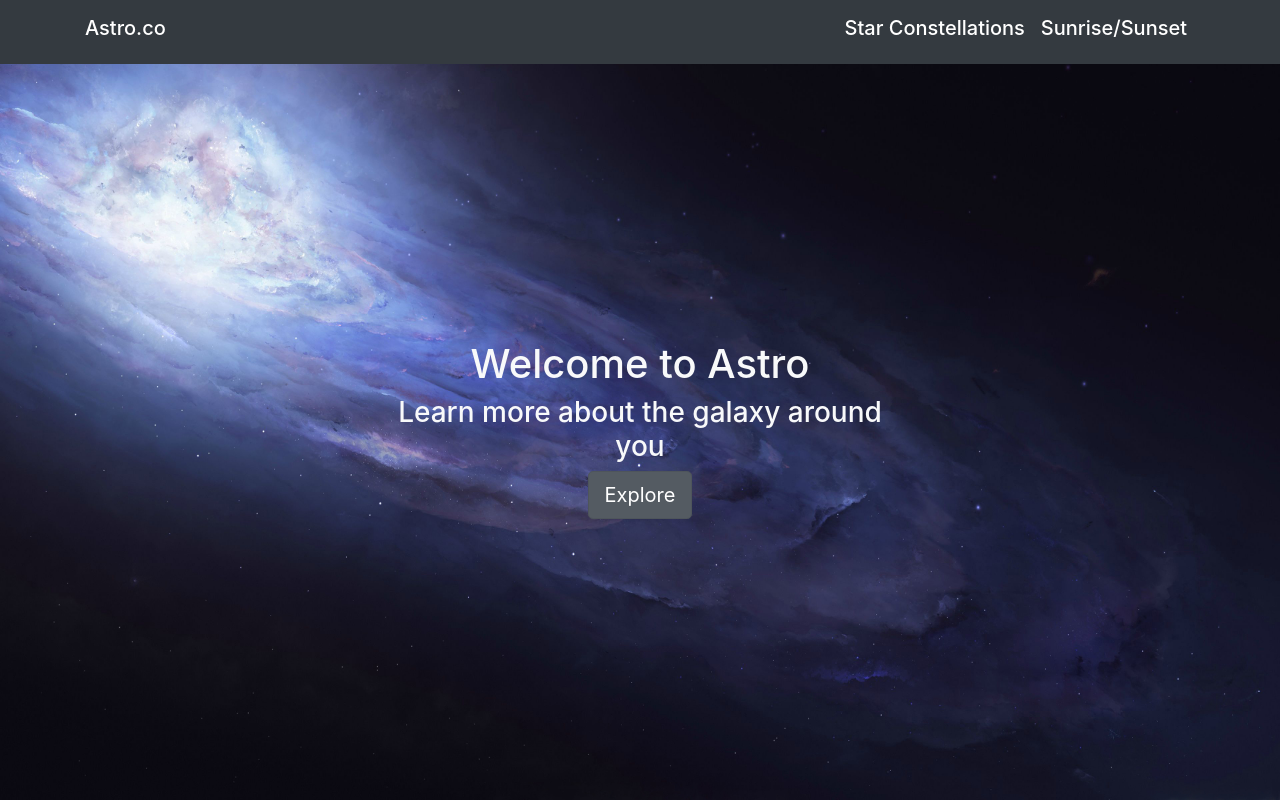
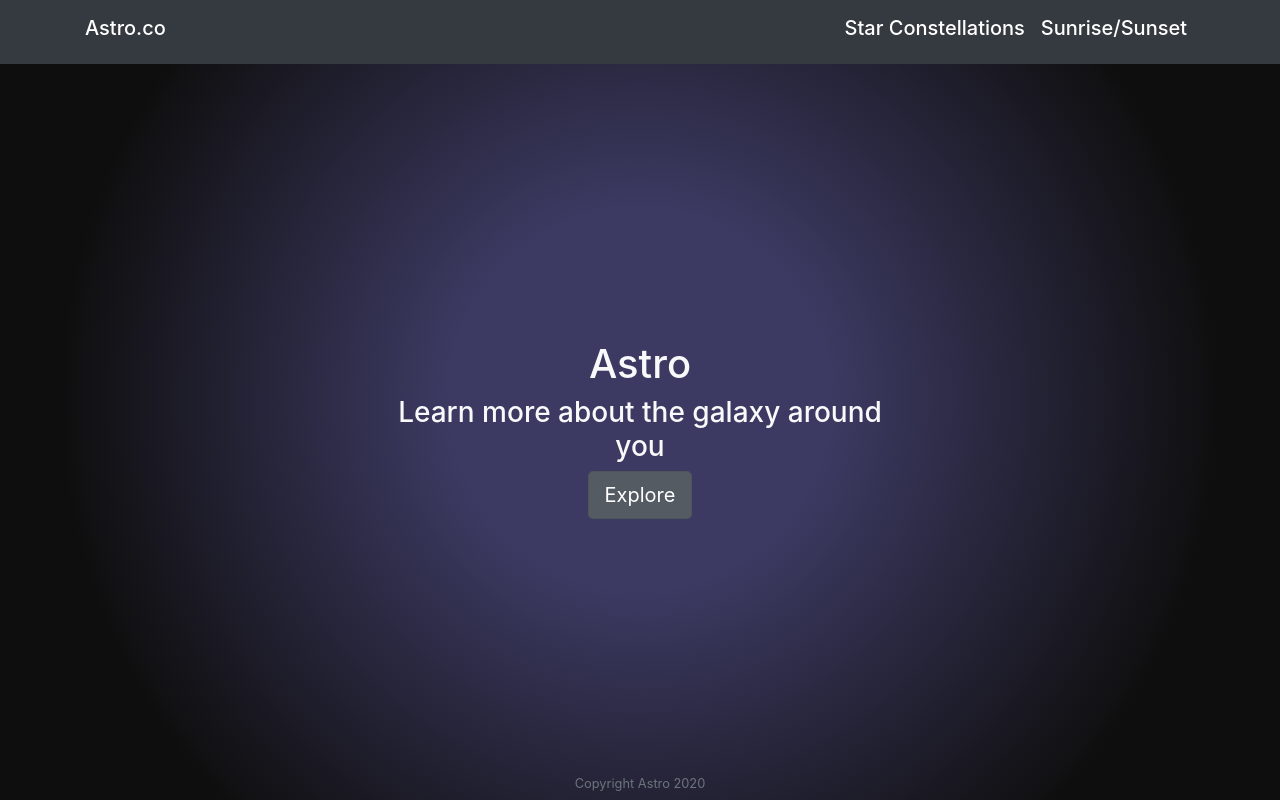
Before and after one commit to jon-infante/astroco, a Flask app: page / in a window 1280 px wide. Run offline with Flask 2, Linux system fonts and the light colour scheme; some libraries are stand-ins or nearby versions.

Commit message:
Changed CSS and added footer

```diff
--- a/app.py
+++ b/app.py
@@ -37,6 +37,8 @@ def sun():
     s = requests.get('https://api.ipgeolocation.io/astronomy', params=headers)
     sunrise = s.json()["sunrise"]
     sunset = s.json()["sunset"]
+    # sunrise = "N/A" Incase API servers go down again.
+    # sunset = "N/A"
     return render_template('sun.html', sunrise=sunrise, sunset=sunset, city=city)
 
 @app.route('/stars')
--- a/static/styles.css
+++ b/static/styles.css
@@ -1,17 +1,20 @@
-html,body {
-  height:100%;
+html {
+    position: relative;
+    min-height: 100vh;
 }
 
-.bg-img {
-    background-image:url("images/galaxy.jpg");
-    background-repeat: no-repeat;
-    background-size: 100% 100%;
-    height: 100%;
+body {
+  background: rgb(60,58,98);
+  background: radial-gradient(circle, rgba(60,58,98,1) 25%, rgba(15,14,14,1) 77%);
+  background-repeat: no-repeat;
+  background-size: cover;
+  margin-bottom: 60px;
 }
 
-.bg-img2 {
-    background-image:url("images/galaxy.jpg");
-    background-repeat: no-repeat;
-    background-size: 100% 100%;
-    height: 130%;
+footer {
+    position: absolute;
+    left: 0;
+    bottom: 0;
+    height: 30px;
+    width: 100%;
 }
--- a/templates/base.html
+++ b/templates/base.html
@@ -12,10 +12,10 @@
     <script src="https://cdn.jsdelivr.net/npm/popper.js@1.16.0/dist/umd/popper.min.js" integrity="sha384-Q6E9RHvbIyZFJoft+2mJbHaEWldlvI9IOYy5n3zV9zzTtmI3UksdQRVvoxMfooAo" crossorigin="anonymous"></script>
     <script src="https://stackpath.bootstrapcdn.com/bootstrap/4.4.1/js/bootstrap.min.js" integrity="sha384-wfSDF2E50Y2D1uUdj0O3uMBJnjuUD4Ih7YwaYd1iqfktj0Uod8GCExl3Og8ifwB6" crossorigin="anonymous"></script>
 
-    <title>Astroco</title>
+    <title>Astro.co</title>
 </head>
 <body>
-    {% block content %}
-    {% endblock %}
+        {% block content %}{% endblock %}
+        {% include 'partials/footer.html' %}
 </body>
 </html>
--- a/templates/home.html
+++ b/templates/home.html
@@ -1,13 +1,12 @@
 {% extends 'base.html' %}
 
 {% block content %}
-<div class="bg-img">
 {% include 'partials/navbar.html' %}
 
 <div class="container text-light">
     <div class="row">
     <div class="col-md-6 offset-3 text-center" style="padding-top: 20%">
-            <h1>Welcome to Astro</h1>
+        <h1>Astro</h1>
         <h3>Learn more about the galaxy around you</h3>
         <a href="/stars" class="btn btn-secondary btn-lg active" role="button" aria-pressed="true">Explore</a>
     </div>
--- /dev/null
+++ b/templates/partials/footer.html
@@ -0,0 +1,5 @@
+<footer>
+    <div class="text-center">
+        <small class="text-muted">Copyright Astro 2020</small>
+    </div>
+</footer>
--- a/templates/stars.html
+++ b/templates/stars.html
@@ -6,7 +6,7 @@
 <script src="{{ url_for('static', filename='virtualsky.min.js') }}" type="text/javascript"></script>
 <script src="{{ url_for('static', filename='astro.js') }}" type="text/javascript"></script>
 
-<div class="bg-img2 text-center text-light">
+<div class="text-center text-light">
     {% include 'partials/navbar.html' %}
     <div class="row">
         <div class="col-md-1"></div>
```
Also changed, not shown: templates/sun.html (+2 -5 lines), 1 other file. Lines whose indentation alone changed are shown as unchanged.
